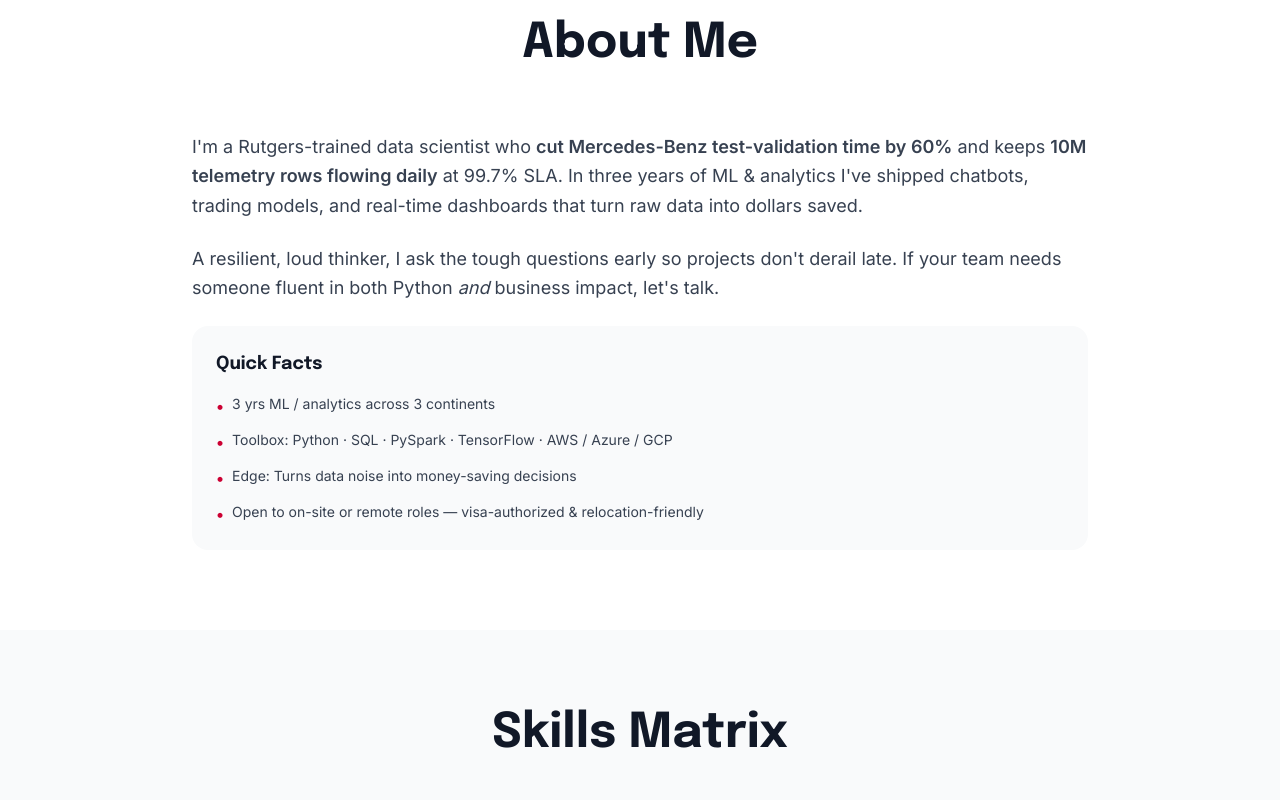
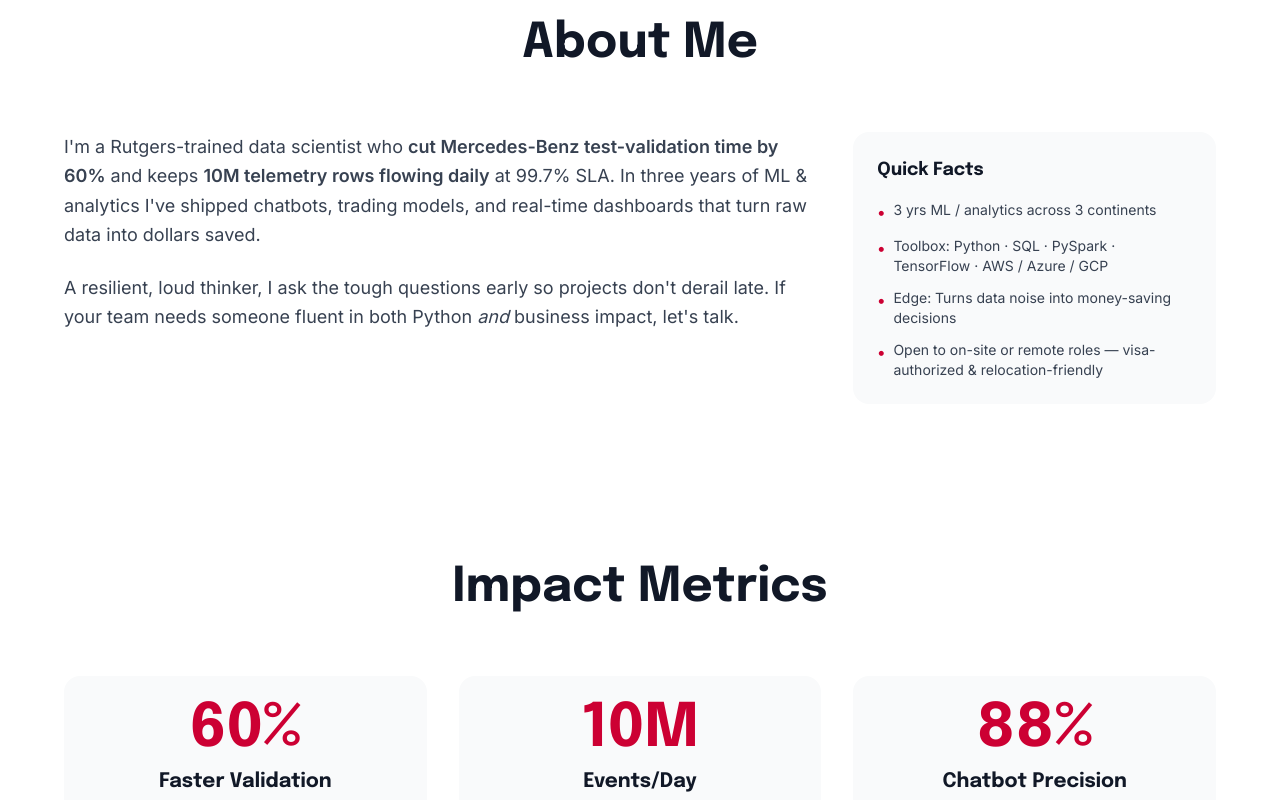
Before and after one commit to oberoiharshith/portfolio, a React (Vite) app: page / in a window 1280 px wide. Shown: the part 860-1660 px from the top of the page. Built offline with nearby package versions, Linux system fonts and the light colour scheme.

Commit message:
Refactor: Reorder sections for impact
Reordered sections to prioritize Impact Metrics and What I Bring, and adjusted the About section to be parallel with Quick Facts.

```diff
--- a/src/components/About.tsx
+++ b/src/components/About.tsx
@@ -8,8 +8,10 @@ const About = () => {
             About Me
           </h2>
 
-          <div className="max-w-4xl mx-auto">
-            <div className="space-y-6">
+          <div className="max-w-6xl mx-auto">
+            <div className="grid lg:grid-cols-3 gap-8 items-start">
+              {/* Main Content */}
+              <div className="lg:col-span-2 space-y-6">
                 <p className="text-lg text-gray-700 leading-relaxed">
                   I'm a Rutgers-trained data scientist who <strong>cut Mercedes-Benz test-validation time by 60%</strong> and keeps <strong>10M telemetry rows flowing daily</strong> at 99.7% SLA. In three years of ML & analytics I've shipped chatbots, trading models, and real-time dashboards that turn raw data into dollars saved.
                 </p>
@@ -17,7 +19,10 @@ const About = () => {
                 <p className="text-lg text-gray-700 leading-relaxed">
                   A resilient, loud thinker, I ask the tough questions early so projects don't derail late. If your team needs someone fluent in both Python <em>and</em> business impact, let's talk.
                 </p>
+              </div>
 
+              {/* Quick Facts */}
+              <div className="lg:col-span-1">
                 <div className="bg-gray-50 p-6 rounded-2xl">
                   <h4 className="text-lg font-epilogue font-bold text-gray-900 mb-4">Quick Facts</h4>
 
@@ -47,6 +52,7 @@ const About = () => {
             </div>
           </div>
         </div>
+      </div>
     </section>
   );
 };
--- a/src/pages/Index.tsx
+++ b/src/pages/Index.tsx
@@ -51,14 +51,14 @@ const Index = () => {
       </header>
       <Hero />
       <About />
+      <Testimonials />
+      <ValueBring />
       <Skills />
       <Experience />
       <FeaturedProjects />
       <Education />
       <Certifications />
       <Teaching />
-      <Testimonials />
-      <ValueBring />
       <Contact />
     </div>
   );
```
Lines whose indentation alone changed are shown as unchanged.
